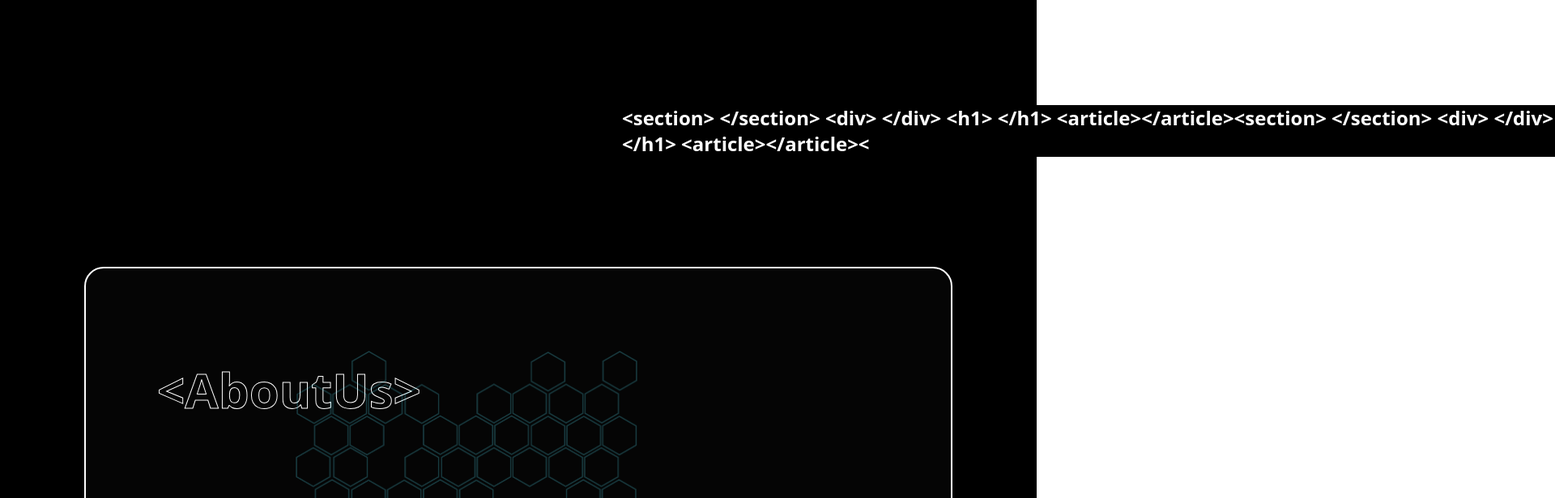
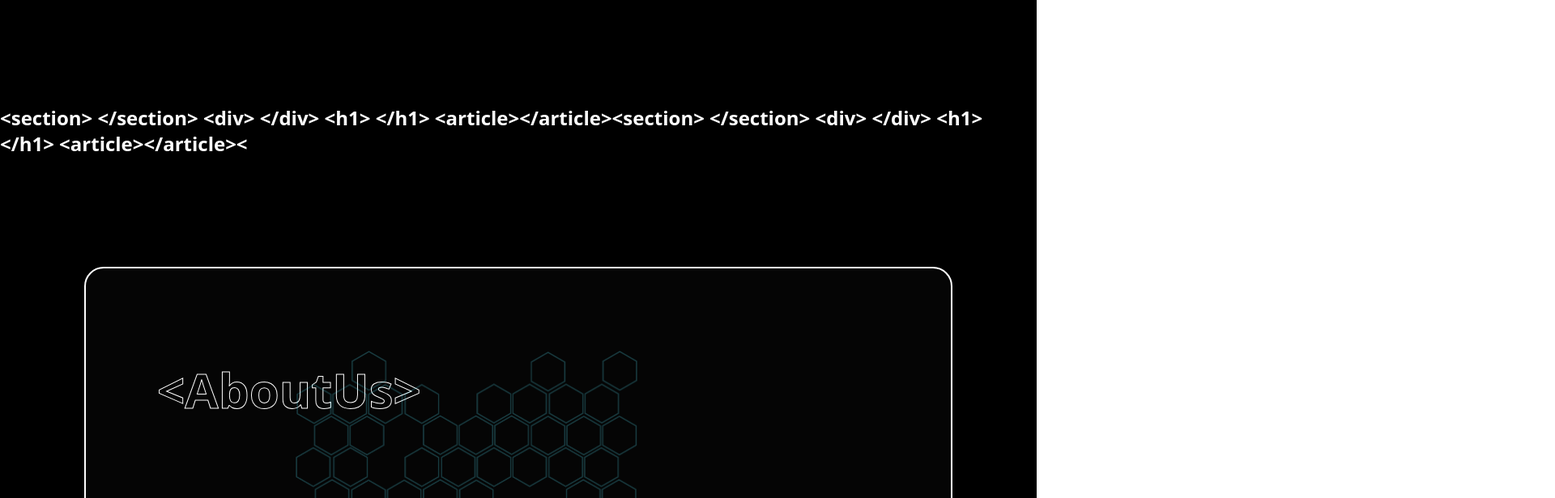
Before and after one commit to tonythomasndm/Anveshan-Website, a React (Vite) app: page / in a window 1280 px wide. Shown: the part 760-1376 px from the top of the page at 81% size, 1920 px wide, since content can reach past the window. Built offline with nearby package versions, Linux system fonts and the light colour scheme; a web font is replaced by a local one.

Commit message:
work done

```diff
--- a/src/index.css
+++ b/src/index.css
@@ -66,5 +66,4 @@
     @apply text-6xl m-6 font-extrabold max-sm:text-4xl padding-b pt-0 text-transparent text-stroke
   }
 
-
 }
--- a/src/sections/Slider.jsx
+++ b/src/sections/Slider.jsx
@@ -20,8 +20,8 @@ const BannerComponent = () => {
     }, [currentPos]);
 
     return (
-        <div className="flex space-x-8 text-2xl bg-black font-extrabold">
-            <h3 className="banner_line" id="seo" style={{ transform: `translateX(calc(60vw + ${currentPos / 3}px))` }}>
+        <div className="flex space-x-8 text-2xl bg-black font-extrabold overflow-hidden">
+            <h3 className="banner_line translate-x-[60vw]" id="seo" style={{ transform: `translateX(calc(${currentPos / 3}px))` }}>
                 <div className="flex items-end space-x-7">
                     <span className='bg-black'>&lt;section&gt; &lt;/section&gt;  &lt;div&gt; &lt;/div&gt; &lt;h1&gt; &lt;/h1&gt; &lt;article&gt;&lt;/article&gt;&lt;section&gt; &lt;/section&gt;  &lt;div&gt; &lt;/div&gt; &lt;h1&gt; &lt;/h1&gt; &lt;article&gt;&lt;/article&gt;&lt;</span>
                 </div>
--- a/src/sections/Timeline.jsx
+++ b/src/sections/Timeline.jsx
@@ -2,8 +2,8 @@ const Timeline = () =>{
     return (
         <section  id="timeline" className="flex flex-col justify-center w-full max-container">
             <h1 className='heading'>&lt;Timeline&gt;</h1>
-            <img src="/assets/timeline.png" className="" alt="" />
-
+            <img src="/assets/timeline.png" className="max-sm:hidden" alt="" />
+            <img src="/assets/mobile-view.png" className="sm:visible p-20 object-contain"/>
         </section>
     )
 }
```
Also changed, not shown: public/assets/mobile-view.png (added).
